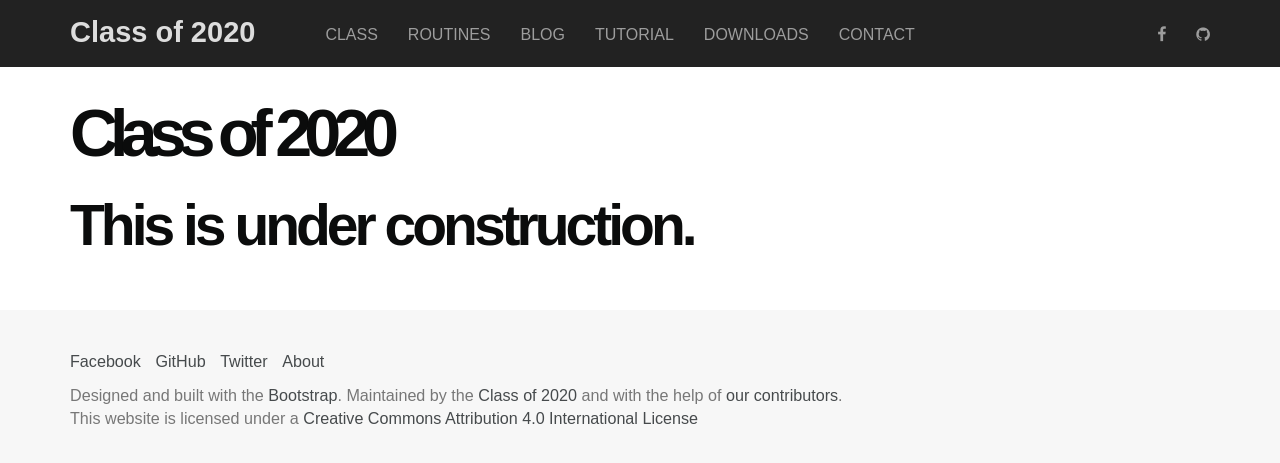
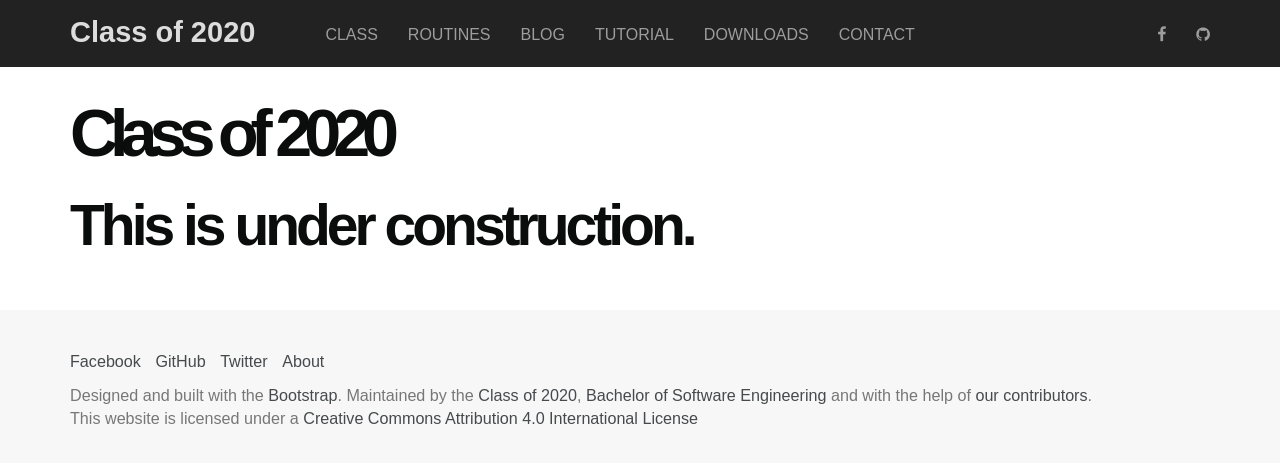
Before and after one commit to Classof2020/classof2020.github.io, a Jekyll site: the page built from index.md, in a window 1280 px wide. Shown: the top 463 px of the page. Built offline with Jekyll 4.4.1, drawn with Linux system fonts in a browser that asks for light colours; nearby versions of some CDN libraries; some web fonts are replaced.

Commit message:
Update footer.html

```diff
--- a/_includes/footer.html
+++ b/_includes/footer.html
@@ -6,7 +6,7 @@
   <li><a href="https://twitter.com/NCIT2020">Twitter</a></li>
   <li><a href="{{ '/about/' | prepend: site.baseurl }}">About</a></li>
 </ul>
-<p>Designed and built with the <a href="http://getbootstrap.com/" target="_blank">Bootstrap</a>. Maintained by the <a href="{{ '/class/' | prepend: site.baseurl }}">Class of 2020</a> and  with the help of <a href="https://github.com/Classof2020/classof2020.github.io/graphs/contributors">our contributors</a>.</p>
+<p>Designed and built with the <a href="http://getbootstrap.com/" target="_blank">Bootstrap</a>. Maintained by the <a href="{{ '/class/' | prepend: site.baseurl }}">Class of 2020</a>, <a href="https://timeandupdate.com/2018/01/bachelor-of-software-engineering/" target="_blank">Bachelor of Software Engineering</a> and  with the help of <a href="https://github.com/Classof2020/classof2020.github.io/graphs/contributors">our contributors</a>.</p>
 <p> <span xmlns:dct="http://purl.org/dc/terms/" property="dct:title">This website</span> is licensed under a <a rel="license" href="http://creativecommons.org/licenses/by/4.0/" target="_blank">Creative Commons Attribution 4.0 International License</a></p>
 </div>
 </footer>
```
